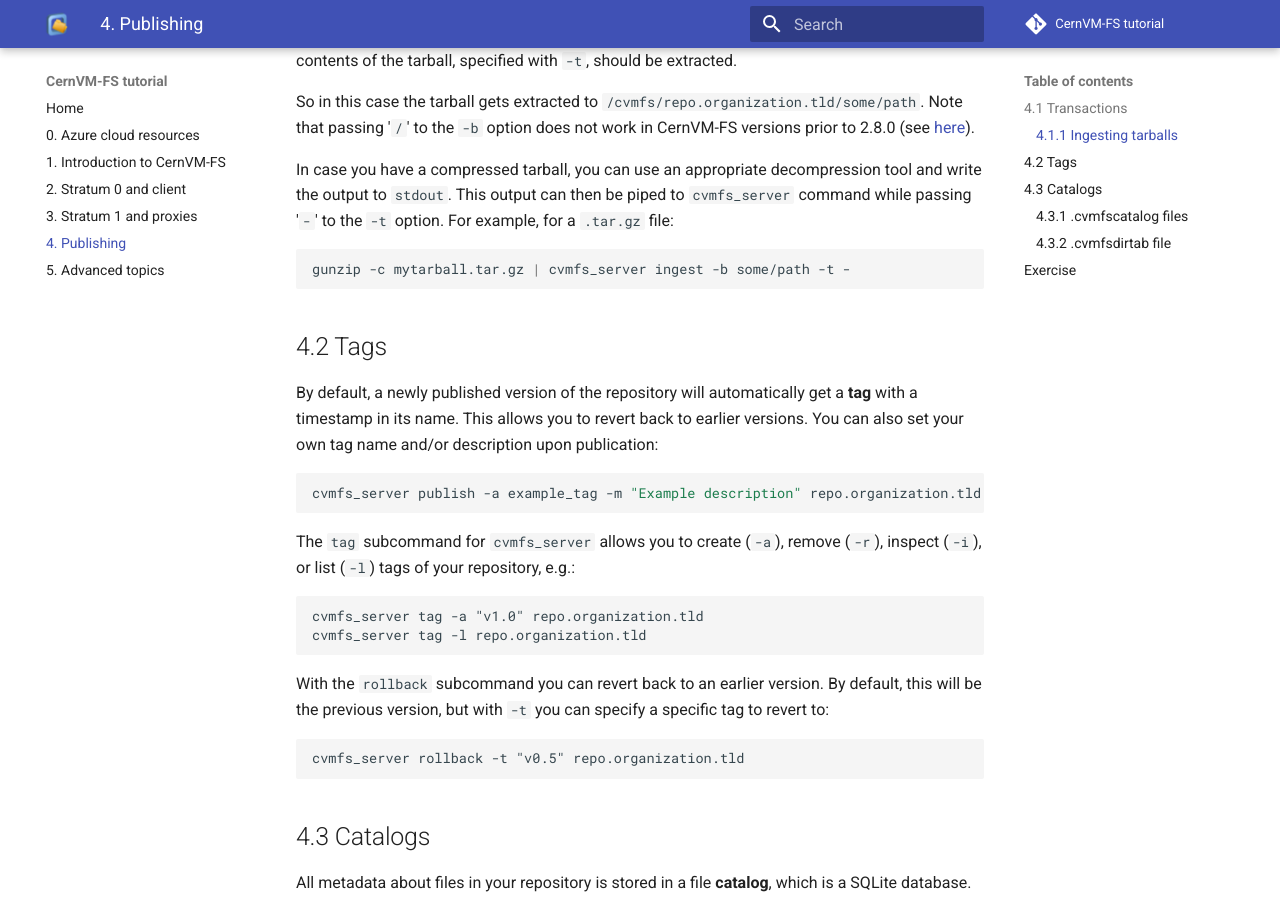
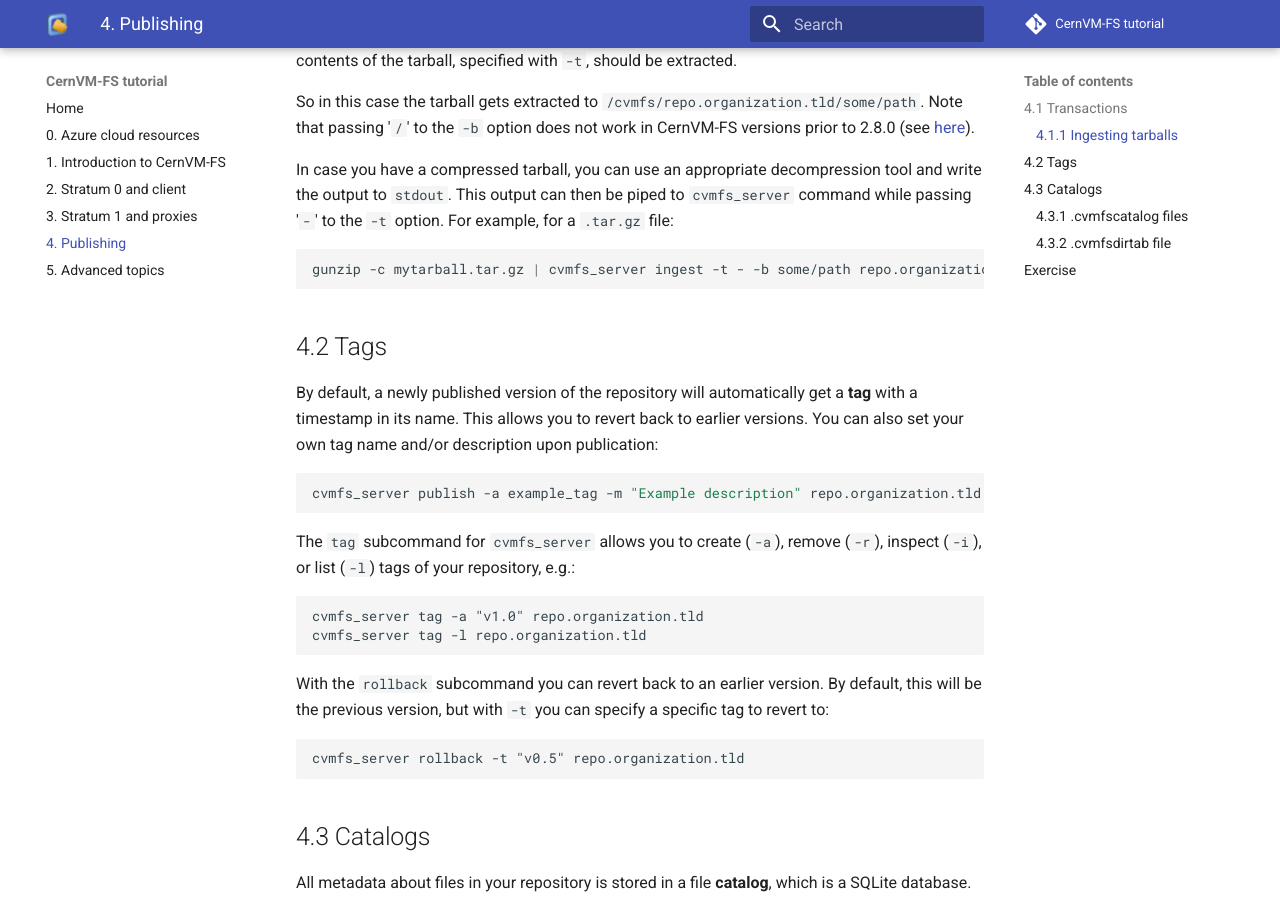
Before and after one commit to cvmfs-contrib/cvmfs-tutorial-2021, an MkDocs documentation site: the page built from docs/04_publishing.md, in a window 1280 px wide and 900 px high, scrolled down 1448 px. Built offline with MkDocs 1.6.1 and Material for MkDocs 9.7.7, drawn with Linux system fonts in a browser that asks for light colours; comment, search, counter and statistics services are not loaded.

````diff
--- a/docs/04_publishing.md
+++ b/docs/04_publishing.md
@@ -59,7 +59,7 @@ in CernVM-FS versions prior to 2.8.0 (see [here](https://github.com/cvmfs/cvmfs/
 In case you have a compressed tarball, you can use an appropriate decompression tool and write the output to `stdout`.
 This output can then be piped to `cvmfs_server` command while passing '`-`' to the `-t` option. For example, for a `.tar.gz` file:
 ```bash
-gunzip -c mytarball.tar.gz | cvmfs_server ingest -b some/path -t -
+gunzip -c mytarball.tar.gz | cvmfs_server ingest -t - -b some/path repo.organization.tld
 ```
 
 
````
